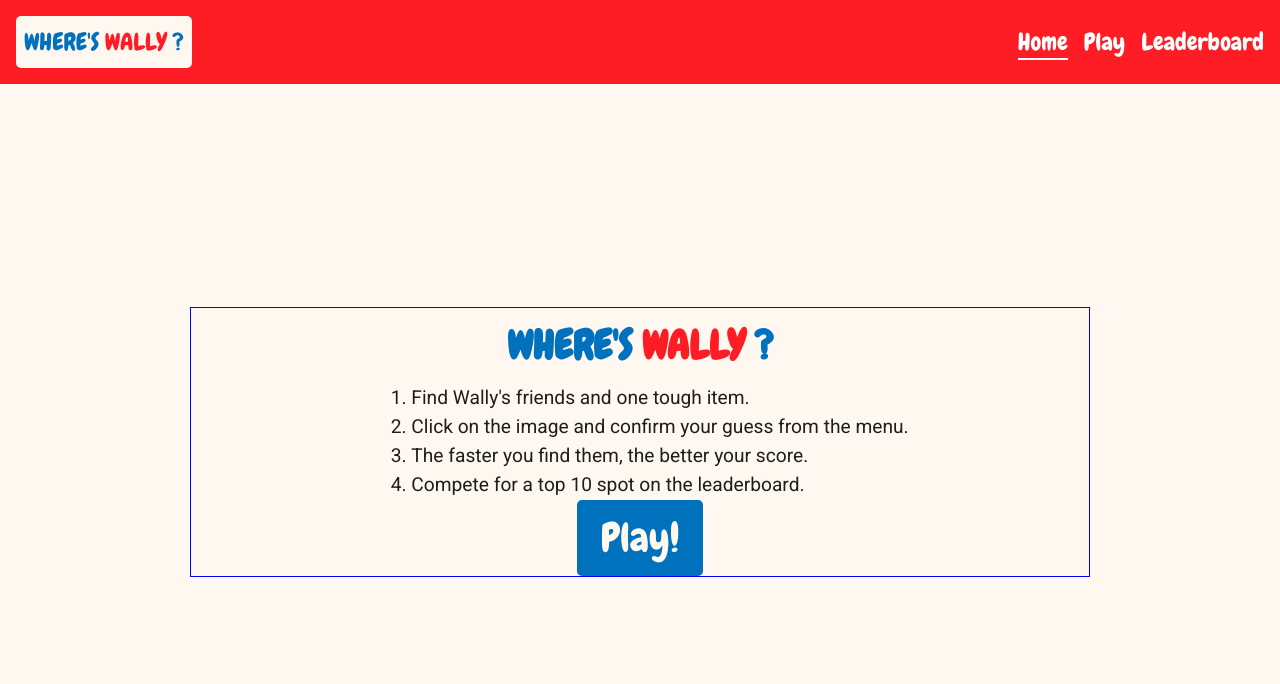
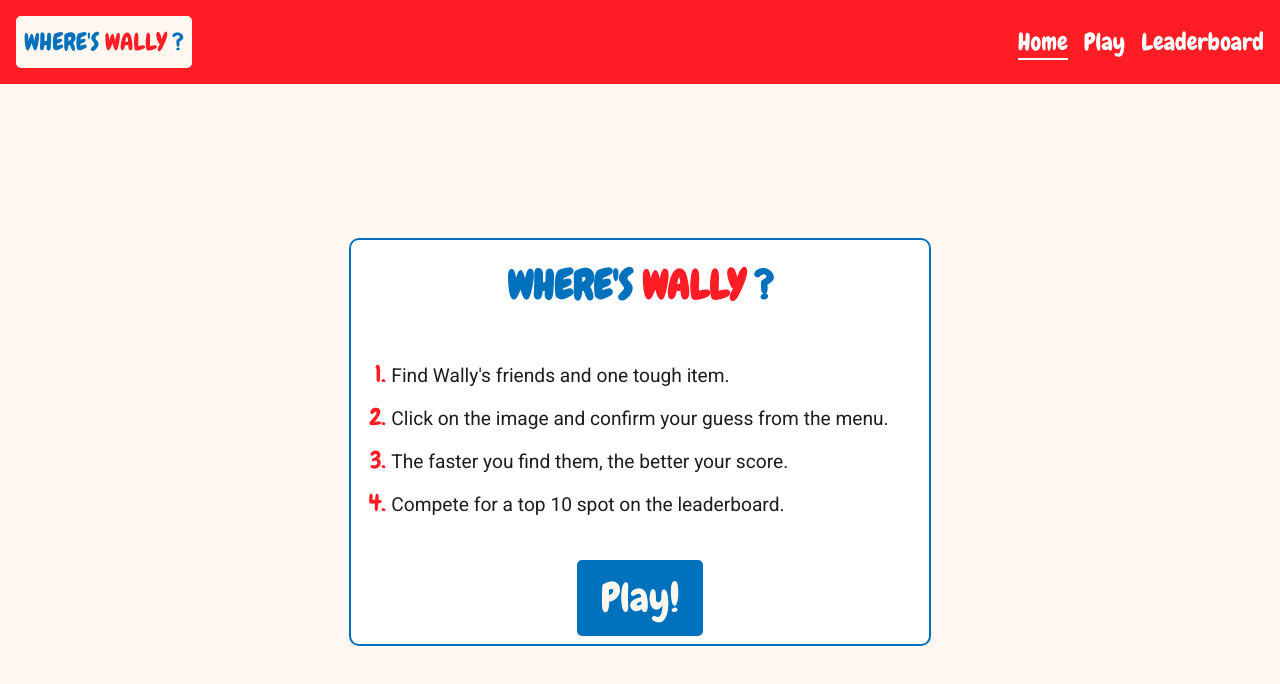
Before and after one commit to AndrewAttemptsCode/odin-photo-tagging-client, a React (Vite) app: page / in a window 1280 px wide. Shown: the top 684 px of the page. Built offline with nearby package versions, Linux system fonts and the light colour scheme.

Commit message:
style: add layout control and styling to home info

```diff
--- a/src/components/HomeInfo.jsx
+++ b/src/components/HomeInfo.jsx
@@ -5,19 +5,31 @@
   display: flex;
   flex-direction: column;
   align-items: center;
-  width: 100%;
-  max-width: 900px;
-  border: 1px solid blue;
+  padding: min(1%, 0.5rem);
+  border: 2px solid #0071BC;
+  background-color: #FFFFFF;
+  border-radius: 10px;
 
   ol {
+    margin: 1.5rem;
+    padding: 0.5rem;
     font-size: 1.2rem;
+
+    & li {
+      margin-bottom: 8px;
+    }
+
+    & li::marker {
+      font-family: "Chewy", system-ui;
+      color: #FF1D25;
+      font-size: 1.5rem;
+    }
   }
 `
 
 const Logo = styled.h1`
   font-family: "Chewy", system-ui;
   font-size: 2.5rem;
-  background-color: #FFF8F0;
   border-radius: 5px;
   padding: 8px;
   color: #0071BC;
```
